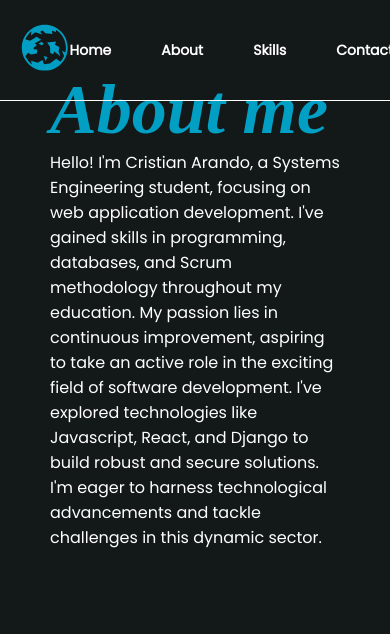
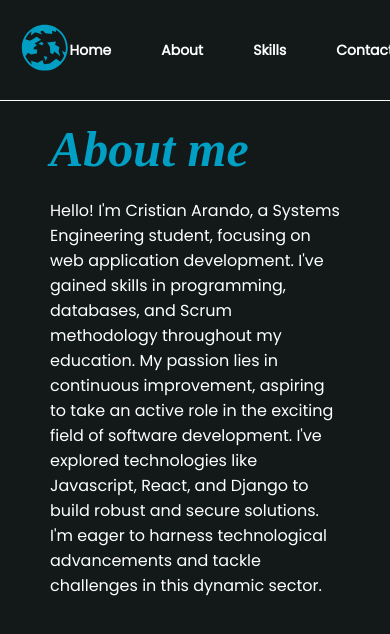
Before and after one commit to iamcristian/portfolio, a React (Vite) app: page /about in a window 390 px wide. Shown: the top 634 px of the page. Built offline with nearby package versions, Linux system fonts and the light colour scheme.

Commit message:
Add responsive in the components

```diff
--- a/src/components/About/About.css
+++ b/src/components/About/About.css
@@ -33,11 +33,7 @@
   font-style: italic;
 }
 
-div.container-about.dark div.content h1 {
-    color: var(--blue);
-}
-
-div.container-about.light div.content h1 {
+div.container-about div.content h1 {
   color: var(--blue);
 }
 
@@ -52,29 +48,34 @@
   padding: 0.5rem 0;
 }
 
-div.container-about div.content div.personal-data span.label{
+div.container-about div.content div.personal-data span.label {
   color: var(--yellow);
   margin-right: 0.7rem;
   font-weight: 600;
   font-family: Poppins sans-serif;
 }
 
-div.container-about.dark div.content div.personal-data span.label{
+div.container-about.dark div.content div.personal-data span.label {
   color: var(--yellow);
 }
 
-div.container-about.light div.content div.personal-data span.label{
+div.container-about.light div.content div.personal-data span.label {
   color: var(--black);
 }
 
 /* chat bot */
-.chat{
+.chat {
   width: 40%;
-
 }
 
 @media screen and (max-width: 768px) {
   div.container-about div.content {
     width: 100%;
   }
+
+  div.container-about div.content h1 {
+    padding-top: 5rem;
+    padding-bottom: 2rem;
+    font-size: 5rem;
   }
+}
--- a/src/components/Contact/Contact.css
+++ b/src/components/Contact/Contact.css
@@ -15,16 +15,16 @@
   background-color: var(--white);
 }
 
-.contact.section.light .contact_card{
+.contact.section.light .contact_card {
   color: var(--white);
 }
 
-.contact.section.light .contact_form-tag{
+.contact.section.light .contact_form-tag {
   color: var(--black);
   background-color: var(--white);
 }
 
-.contact.section.light .contact_form-input{
+.contact.section.light .contact_form-input {
   color: var(--black);
 }
 
@@ -154,6 +154,10 @@
 }
 
 @media screen and (max-width: 576px) {
+  .contact.section {
+    height: 110vh;
+  }
+
   .contact_info {
     grid-template-columns: 1fr;
   }
@@ -162,7 +166,7 @@
     width: 100%;
   }
 
-  .button_contact{
+  .button_contact {
     margin: 0 auto;
   }
 }
--- a/src/components/Home/Home.css
+++ b/src/components/Home/Home.css
@@ -1,7 +1,6 @@
 div.main-container {
-  position: relative;
-  min-height: 100vh;
-  width: 100vw;
+  height: 100vh;
+  width: 100%;
   padding: 2rem 23rem 0 12rem;
   display: flex;
   flex-direction: column;
@@ -106,4 +105,8 @@
   .details{
     width: fit-content;
   }
+
+  div.main-container {
+  padding: 0rem 2rem;
 }
+}
--- a/src/components/Skills/Skills.css
+++ b/src/components/Skills/Skills.css
@@ -6,24 +6,24 @@
 }
 
 .skills.section.dark {
-    color: var(--white);
-    background-color: var(--black-background);
+  color: var(--white);
+  background-color: var(--black-background);
 }
 
 .skills.section.light {
-    color: var(--black);
-    background-color: var(--white);
+  color: var(--black);
+  background-color: var(--white);
 }
 
-.skills.section.light .skills_title{
+.skills.section.light .skills_title {
   color: var(--white);
 }
 
-.skills.section.light .skills_name{
+.skills.section.light .skills_name {
   color: var(--white);
 }
 
-.skills.section.light .skills_level{
+.skills.section.light .skills_level {
   color: var(--white-text);
 }
 
@@ -91,50 +91,49 @@
 }
 
 @media screen and (max-width: 992px) {
-
   .skills_container {
     grid-template-columns: max-content;
     row-gap: 2rem;
     margin-left: 1.5rem;
     margin-right: 1.5rem;
   }
-
 }
 
 @media screen and (max-width: 576px) {
-  .skills_container{
+  .skills.section {
+    height: 110vh;
+  }
+
+  .skills_container {
     grid-template-columns: 1fr;
   }
 
-  .skills_content{
+  .skills_content {
     padding: 1.5rem;
   }
 
-  .section_title{
+  .section_title {
     padding-top: 15vh;
     font-size: 4rem;
   }
 
-  .section_subtitle{
+  .section_subtitle {
     font-size: 2rem;
   }
 
-  .skills_title{
+  .skills_title {
     font-size: 2rem;
   }
-  .skills_name{
+  .skills_name {
     font-size: 1.5rem;
   }
-  .skills_content{
+  .skills_content {
     font-size: 1.2rem;
   }
 }
 
 @media screen and (max-width: 350px) {
-  .skills_box{
+  .skills_box {
     column-gap: 1.25rem;
   }
-
-
-
 }
--- a/vite.config.js
+++ b/vite.config.js
@@ -5,5 +5,5 @@
 // https://vitejs.dev/config/
 export default defineConfig({
   base: './',
-  plugins: [react(), svgr()],
+  plugins: [react(), svgr()]
 })
```
Lines whose indentation alone changed are shown as unchanged.
